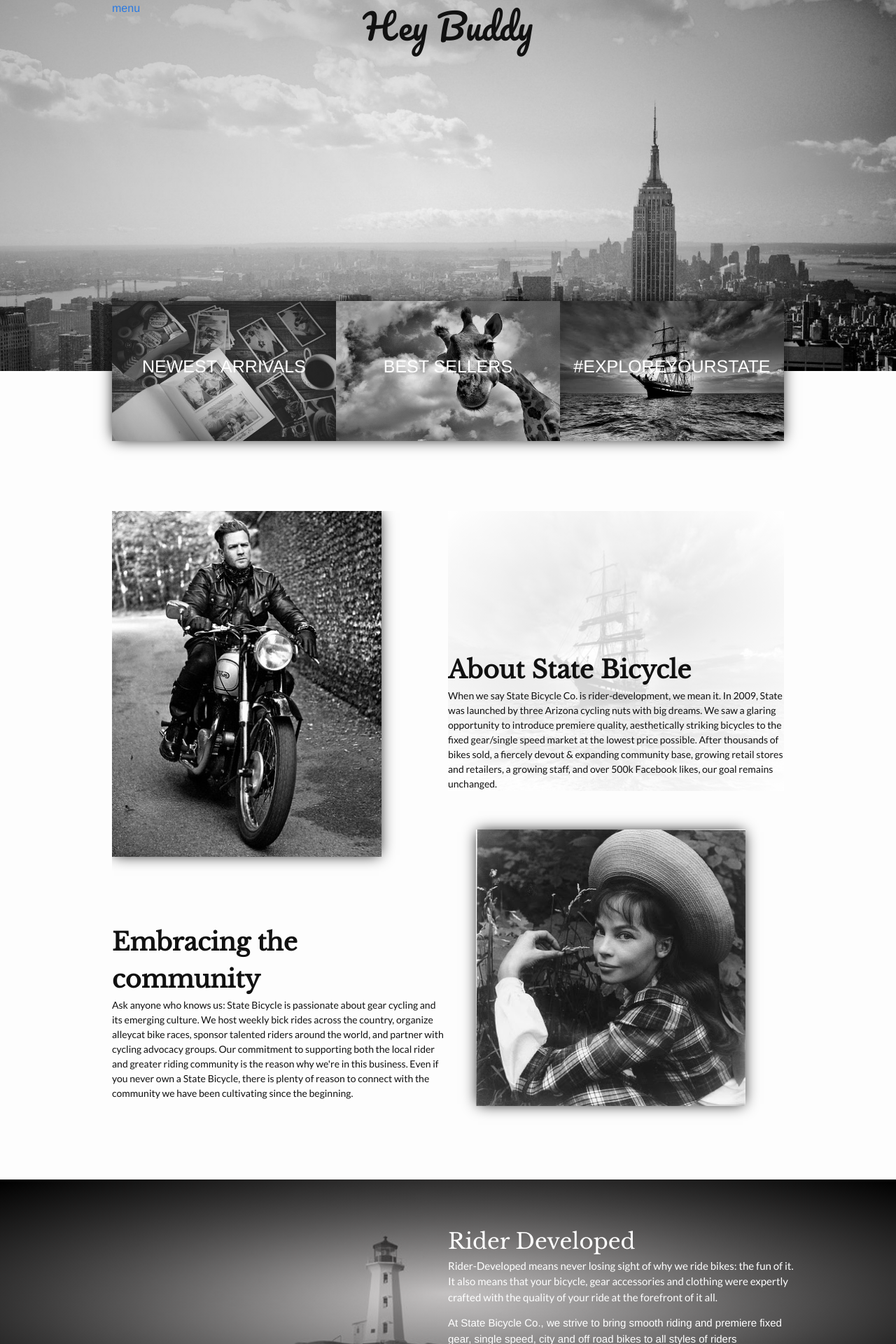
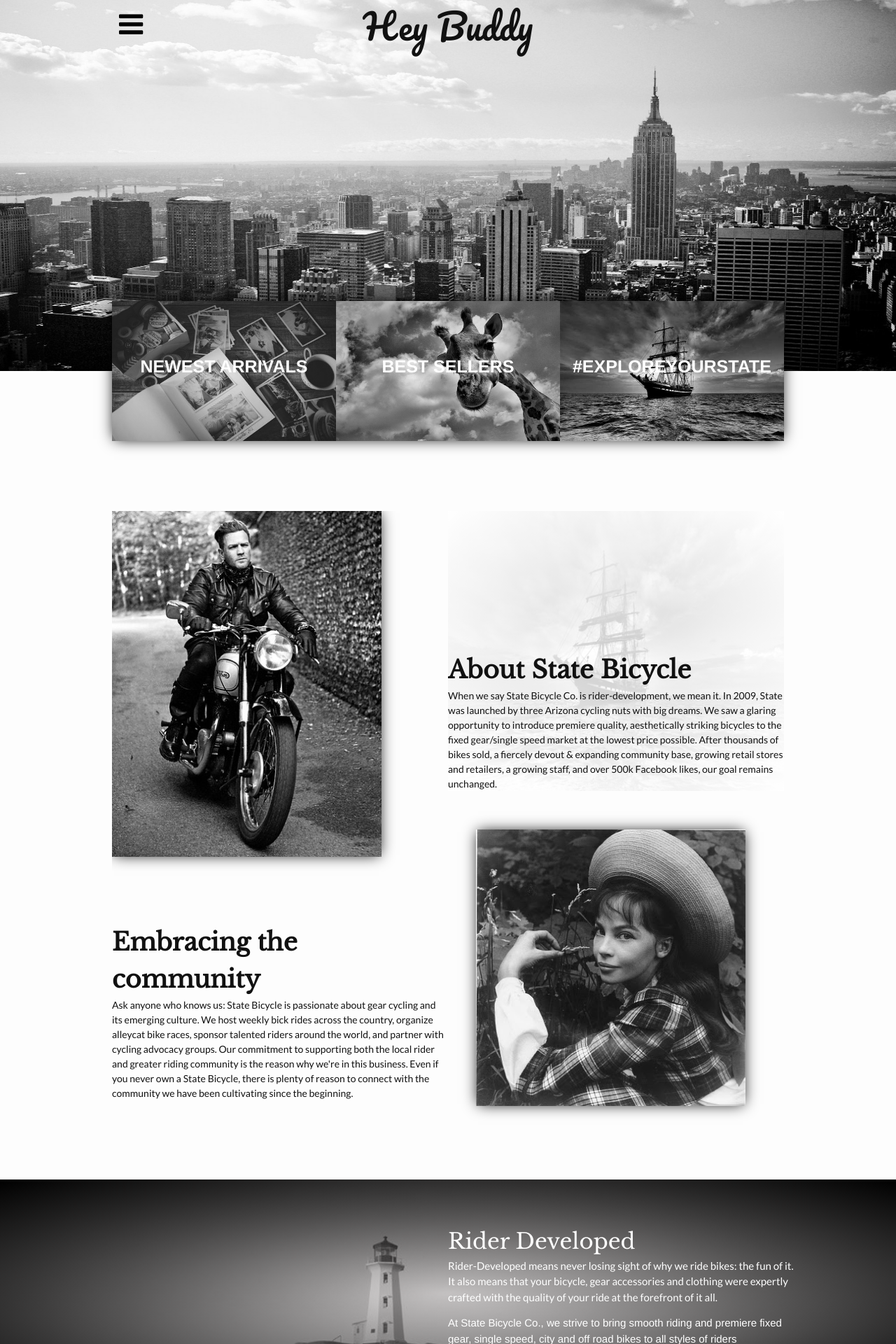
Before and after one commit to rmedina423/ryan-medina, a Jekyll site: the page built from index.html, in a window 1280 px wide. Shown: the top 1920 px of the page at 70% size. Built offline with Jekyll 4.4.1, drawn with Linux system fonts in a browser that asks for light colours; nearby versions of some CDN libraries.

Commit message:
make backgound image and primary heading responsive

```diff
--- a/_sass/_layout.scss
+++ b/_sass/_layout.scss
@@ -259,14 +259,25 @@
 *****************************************/
 
 .panel > div {
-    width: 960px;
     margin: auto;
 }
 
+@media screen and (min-width: 990px) {
+    .panel > div {
+        width: 960px;
+    }
+}
+
 .hero {
-    background: radial-gradient(transparent, rgba(0, 0, 0, 0.27)), url('../images/city_view.jpg');
-    background-size: cover;
-
+    // background: radial-gradient(transparent, rgba(0, 0, 0, 0.27)), url('../images/city_view.jpg');
+    // background-size: cover;
+    > img {
+        width: 100%;
+        position: absolute;
+        top: 0;
+        left: 0;
+        max-height: 530px;
+    }
     > div {
         min-height: 530px;
     }
@@ -346,7 +357,10 @@
     position: relative;
     a {
         position: absolute;
-        left: 0;
+        top: 5px;
+        left: 10px;
+        color: black;
+        font-size: 40px;
     }
     p {
         font-family: 'Pacifico', cursive;
@@ -381,6 +395,7 @@
         background-size: 100% 100%;
     }
     p {
+        font-weight: bold;
         font-size: 25px;
         color: #fff;
         margin: 0;
--- a/index.html
+++ b/index.html
@@ -24,12 +24,13 @@
 
 
 <div class="panel hero">
+  <img src="./images/city_view.jpg">
   <div>
 
-  <header class="primary-header">
-    <a href="#">menu</a>
-    <p>Hey Buddy</p>
-  </header>
+    <header class="primary-header">
+      <a href="#"><i class="fa fa-bars"></i></a>
+      <p>Hey Buddy</p>
+    </header>
 
   </div>
 </div>
```
